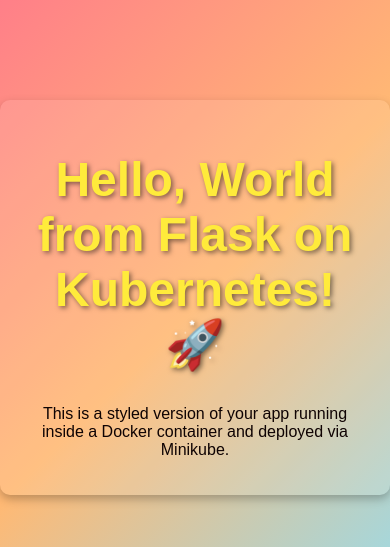
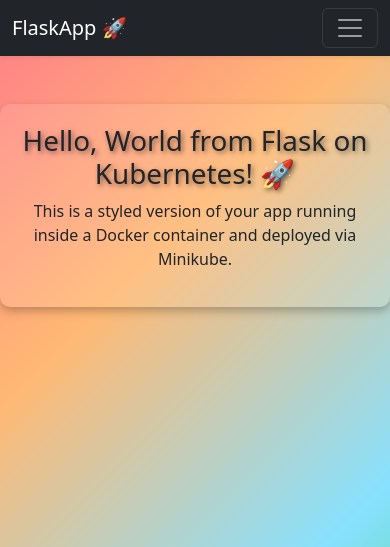
Before and after one commit to MiqdadProjects/flask-k8s-minikube-app, a Flask app: page / in a window 390 px wide. Shown: the top 547 px of the page. Run offline with Flask 3, Linux system fonts and the light colour scheme.

Commit message:
feat: integrated Bootstrap navbar and improved page layout with responsivedesign

```diff
--- a/templates/index.html
+++ b/templates/index.html
@@ -3,11 +3,46 @@
 <head>
   <meta charset="UTF-8">
   <title>Hello Flask</title>
+  <!-- ✅ Added Bootstrap CSS for modern layout and styling -->
   <link rel="stylesheet" href="{{ url_for('static', filename='style.css') }}">
+  <link href="https://cdn.jsdelivr.net/npm/bootstrap@5.3.0/dist/css/bootstrap.min.css" rel="stylesheet">
 </head>
 <body>
-  <div class="container">
+
+  <!-- ✅ Added a responsive Navbar using Bootstrap classes -->
+  <nav class="navbar navbar-expand-lg navbar-dark bg-dark shadow-sm">
+    <div class="container-fluid">
+      <!-- ✅ Navbar brand with an icon -->
+      <a class="navbar-brand" href="#">FlaskApp 🚀</a>
+
+      <!-- ✅ Toggler button for smaller screens -->
+      <button class="navbar-toggler" type="button" data-bs-toggle="collapse" data-bs-target="#navbarNav">
+        <span class="navbar-toggler-icon"></span>
+      </button>
+
+      <!-- ✅ Collapsible nav items for responsiveness -->
+      <div class="collapse navbar-collapse justify-content-end" id="navbarNav">
+        <ul class="navbar-nav">
+          <li class="nav-item">
+            <!-- ✅ Active nav link for "Home" -->
+            <a class="nav-link active" aria-current="page" href="#">Home</a>
+          </li>
+          <li class="nav-item">
+            <!-- ✅ Placeholder nav link for "About" -->
+            <a class="nav-link" href="#">About</a>
+          </li>
+        </ul>
+      </div>
+    </div>
+  </nav>
+
+  <!-- ✅ Moved the content section slightly down using Bootstrap margin utility (mt-5) -->
+  <div class="container mt-5 text-center">
     <h1>Hello, World from Flask on Kubernetes! 🚀</h1>
     <p>This is a styled version of your app running inside a Docker container and deployed via Minikube.</p>
   </div>
+
+  <!-- ✅ Added Bootstrap JS for the navbar toggle functionality -->
+  <script src="https://cdn.jsdelivr.net/npm/bootstrap@5.3.0/dist/js/bootstrap.bundle.min.js"></script>
 </body>
+</html>
```
